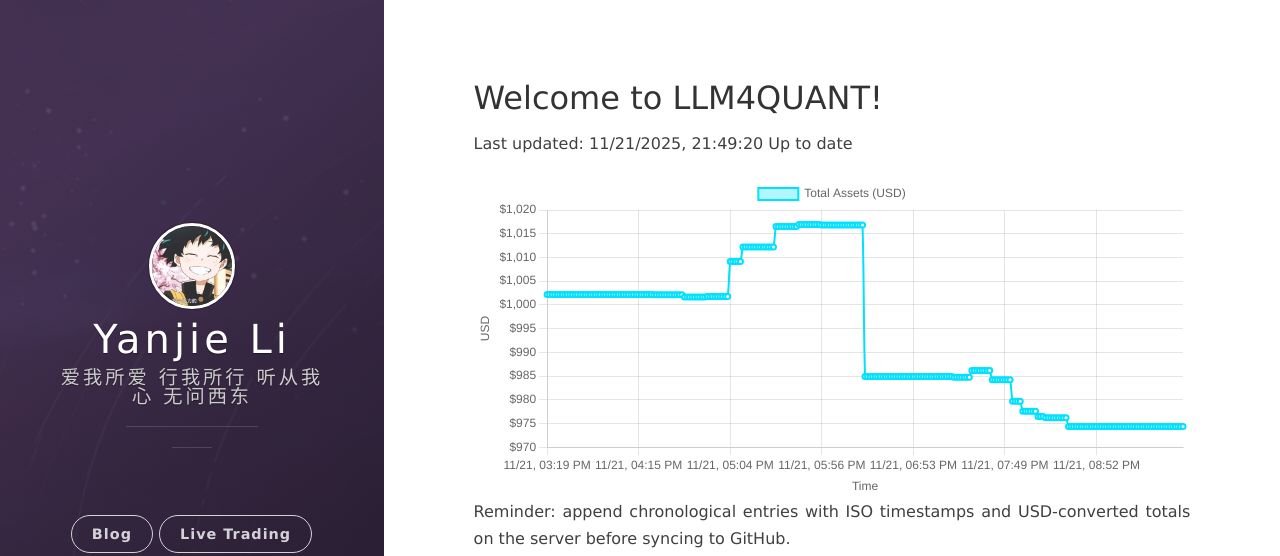
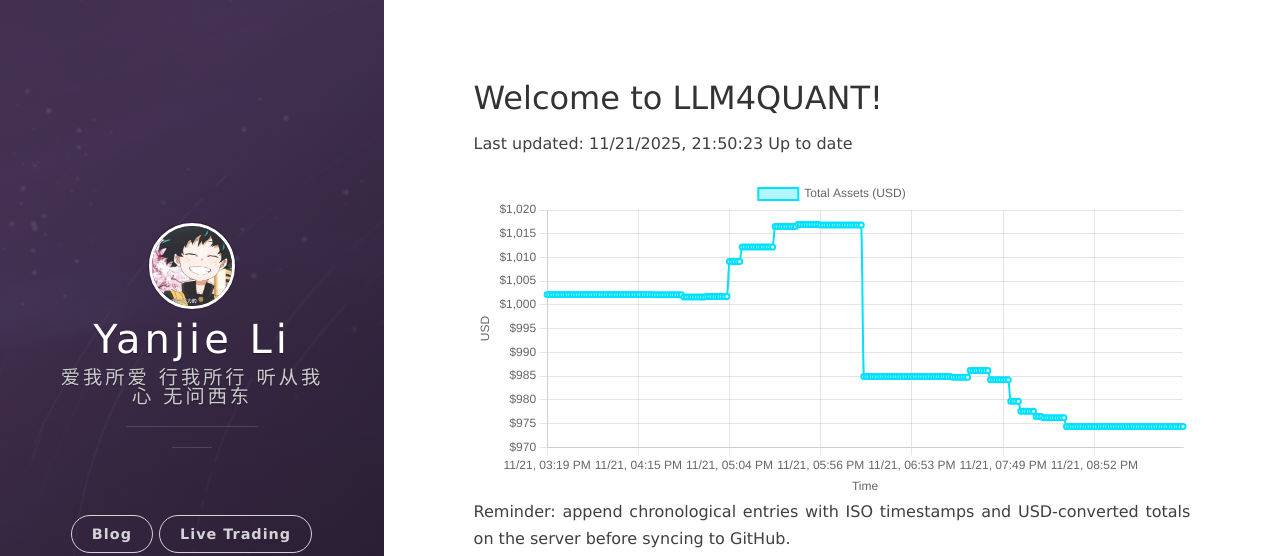
Before and after one commit to leeyegy/leeyegy.github.io, a Jekyll site: the page built from live-trading.html, in a window 1280 px wide. Shown: the top 556 px of the page. Built offline with Jekyll 4.4.1, drawn with Linux system fonts in a browser that asks for light colours; nearby versions of some CDN libraries.

Commit message:
AccountMonitor: update balance history 2025-11-22T05:50:23+08:00

```diff
--- a/assets/data/binance/balance-history.json
+++ b/assets/data/binance/balance-history.json
@@ -1,5 +1,5 @@
 {
-  "generatedAt": "2025-11-22T05:49:20+08:00",
+  "generatedAt": "2025-11-22T05:50:23+08:00",
   "asset": "total_usd_value",
   "history": [
     {
@@ -1005,6 +1005,10 @@
     {
       "timestamp": "2025-11-22T05:49:20+08:00",
       "totalUsd": 974.36593718
+    },
+    {
+      "timestamp": "2025-11-22T05:50:23+08:00",
+      "totalUsd": 974.36593718
     }
   ]
 }
```
